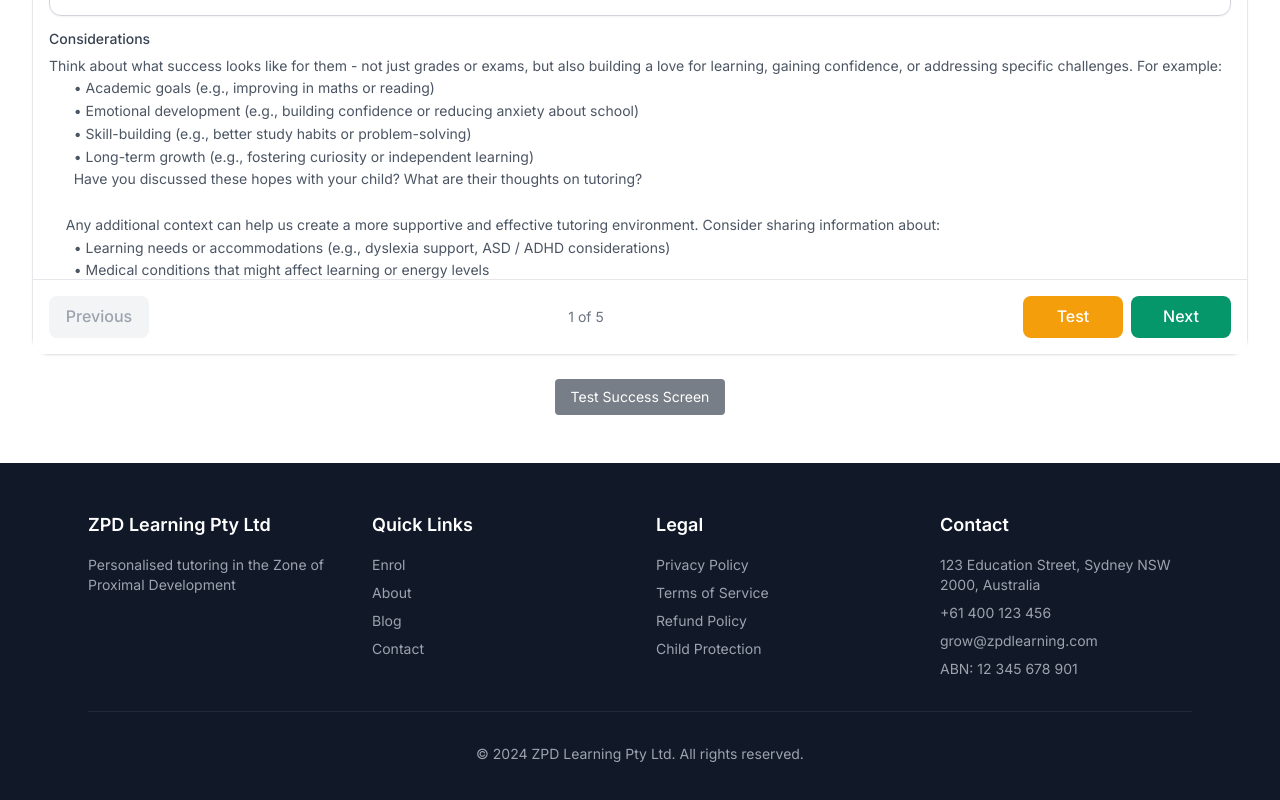
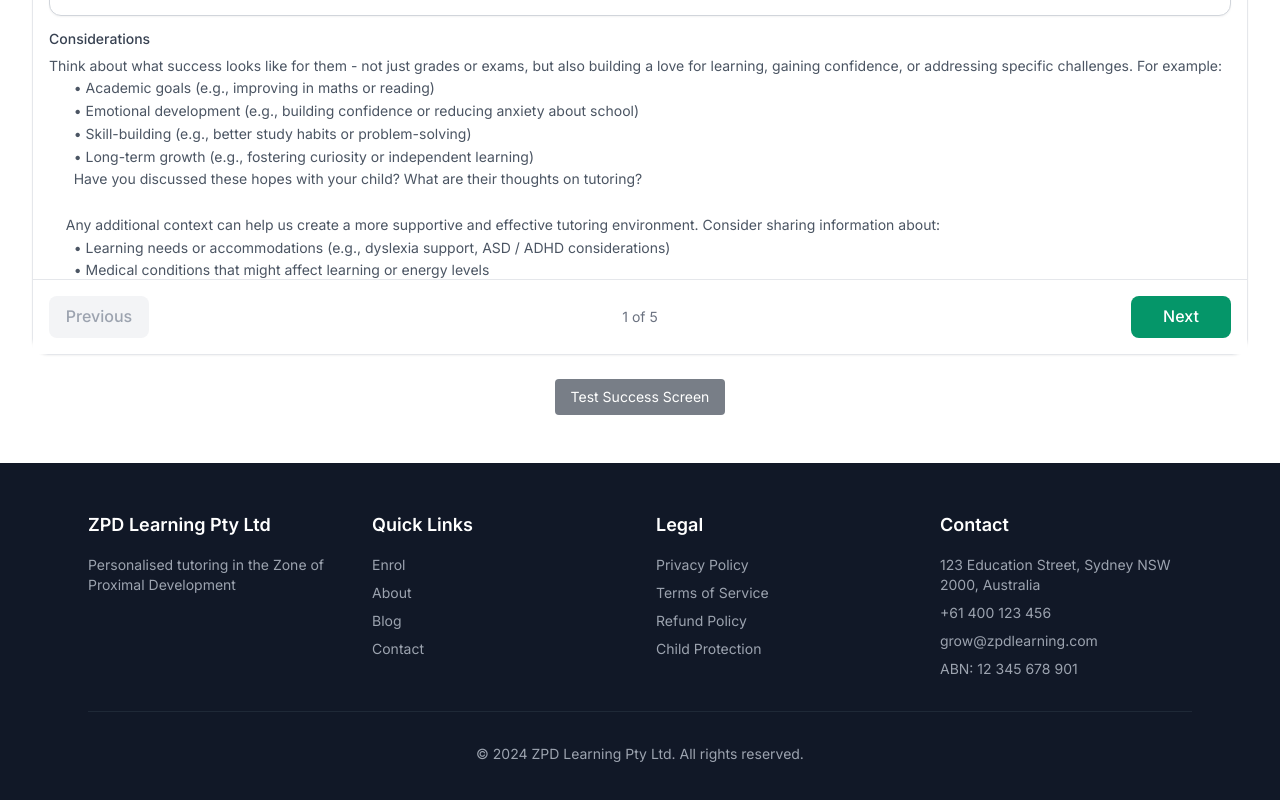
Before and after one commit to jacquescaspar-bit/ZPD, a Next.js app: page /enrol/insights in a window 1280 px wide. Shown: the part 1121-1921 px from the top of the page. Built offline with nearby package versions, Linux system fonts and the light colour scheme.

Commit message:
feat: show Test button only on final review step in enrollment navigation

```diff
--- a/app/enrol/components/ParentQuestionsNavigation.tsx
+++ b/app/enrol/components/ParentQuestionsNavigation.tsx
@@ -224,6 +224,7 @@ const ParentQuestionsNavigation = ({
           {`${currentQuestionIndex + 1} of ${questionsLength}`}
         </span>
         <div className="flex items-center gap-2">
+          {isReviewQuestion && (
             <button
               className="px-3 sm:px-4 py-2 rounded-lg font-medium transition-colors min-w-[60px] sm:min-w-[100px] bg-amber-500 text-white hover:bg-amber-600 disabled:opacity-75"
               disabled={isSubmitting}
@@ -231,6 +232,7 @@ const ParentQuestionsNavigation = ({
             >
               Test
             </button>
+          )}
           <button
             className={`px-4 py-2 rounded-lg font-medium transition-colors min-w-[100px] ${
               isReviewQuestion
```
Lines whose indentation alone changed are shown as unchanged.
